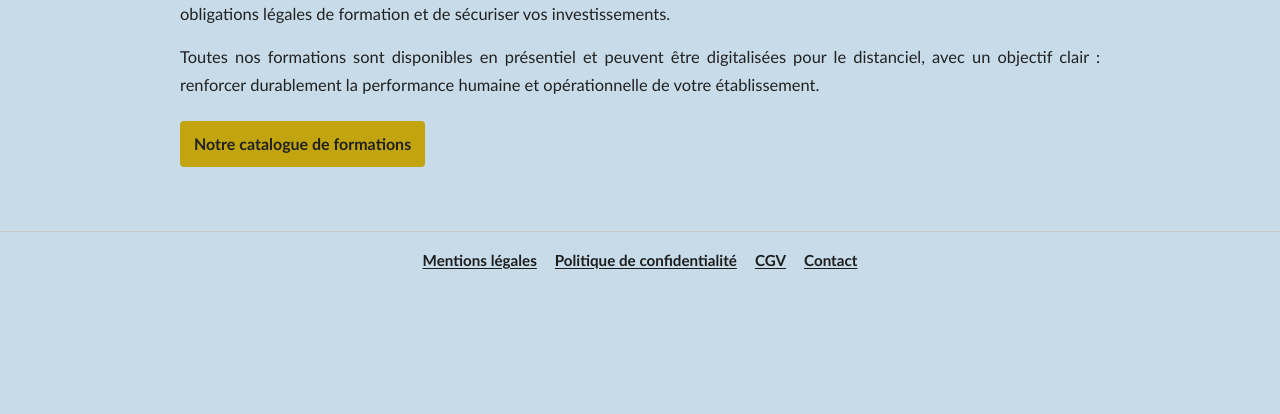
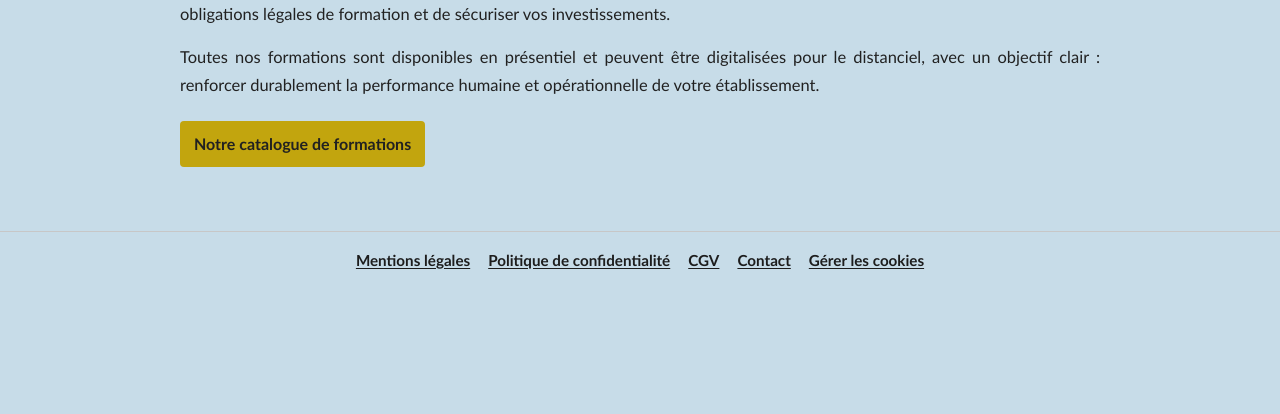
Before and after one commit to franckbougaut-glitch/svhmanagement.com, a Flask app: page /formations in a window 1280 px wide. Shown: the part 1227-1641 px from the top of the page. Run offline with Flask 3, Linux system fonts and the light colour scheme; some libraries are stand-ins or nearby versions; some web fonts are replaced.

Commit message:
Add cookie preferences button to reopen consent banner

```diff
--- a/static/style.css
+++ b/static/style.css
@@ -331,7 +331,25 @@ textarea:focus-visible {
   text-underline-offset: 2px;
 }
 
+.site-footer-link-button {
+  border: 0;
+  padding: 0;
+  margin: 0;
+  background: transparent;
+  color: #1d1d1d;
+  font: inherit;
+  font-size: inherit;
+  font-weight: inherit;
+  text-decoration: underline;
+  text-underline-offset: 2px;
+  cursor: pointer;
+}
+
 .site-footer-links a:hover {
+  color: rgb(163, 143, 61);
+}
+
+.site-footer-link-button:hover {
   color: rgb(163, 143, 61);
 }
 
--- a/templates/base.html
+++ b/templates/base.html
@@ -95,6 +95,7 @@
       <a href="{{ url_for('mentions_legales') }}#donnees-personnelles">Politique de confidentialité</a>
       <a href="{{ url_for('mentions_legales') }}#cgv">CGV</a>
       <a href="{{ url_for('contact_infos') }}">Contact</a>
+      <button type="button" class="site-footer-link-button" id="cookie-preferences-btn">Gérer les cookies</button>
     </nav>
   </div>
 </footer>
@@ -237,6 +238,7 @@
     const banner = document.getElementById("cookie-consent-banner");
     const acceptBtn = document.getElementById("cookie-accept-btn");
     const rejectBtn = document.getElementById("cookie-reject-btn");
+    const manageBtn = document.getElementById("cookie-preferences-btn");
     if (!banner || !acceptBtn || !rejectBtn) {
       return;
     }
@@ -257,6 +259,14 @@
         window.localStorage.setItem(storageKey, value);
       } catch (_error) {
         // Ignore storage errors and keep consent in current session only.
+      }
+    };
+
+    const clearChoice = () => {
+      try {
+        window.localStorage.removeItem(storageKey);
+      } catch (_error) {
+        // Ignore storage errors and continue.
       }
     };
 
@@ -298,6 +308,15 @@
     rejectBtn.addEventListener("click", () => {
       applyChoice("rejected");
     });
+
+    if (manageBtn) {
+      manageBtn.addEventListener("click", () => {
+        clearChoice();
+        document.documentElement.removeAttribute("data-cookie-consent");
+        showBanner();
+        acceptBtn.focus();
+      });
+    }
   })();
 </script>
 </body>
```
